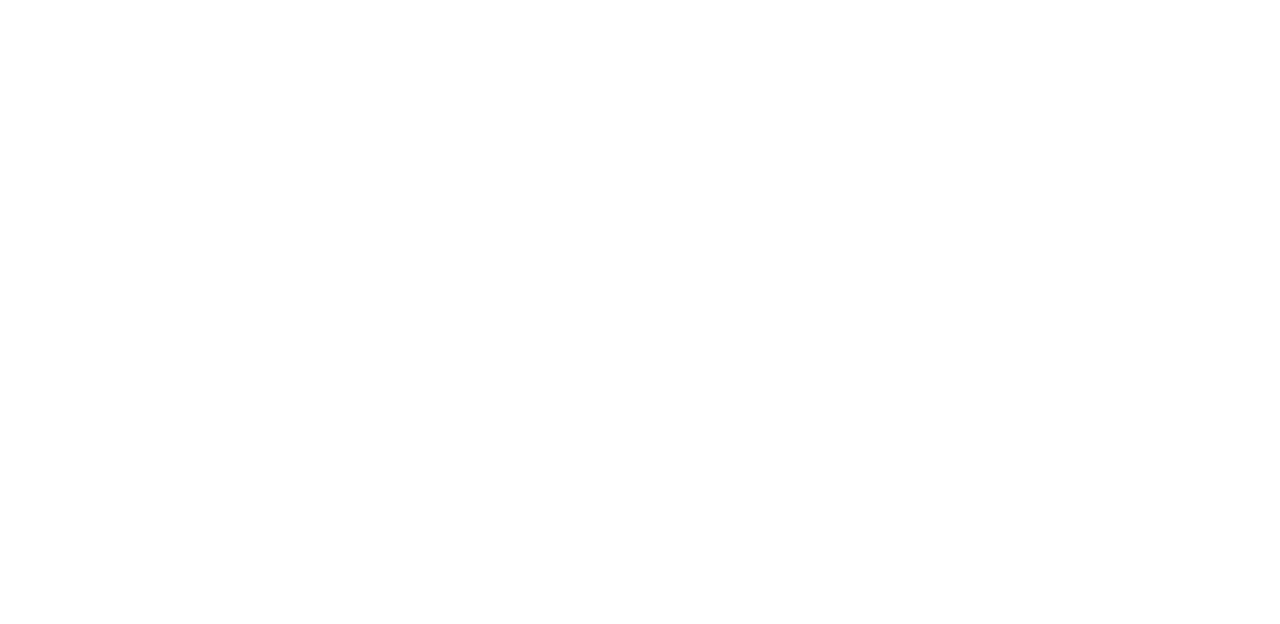
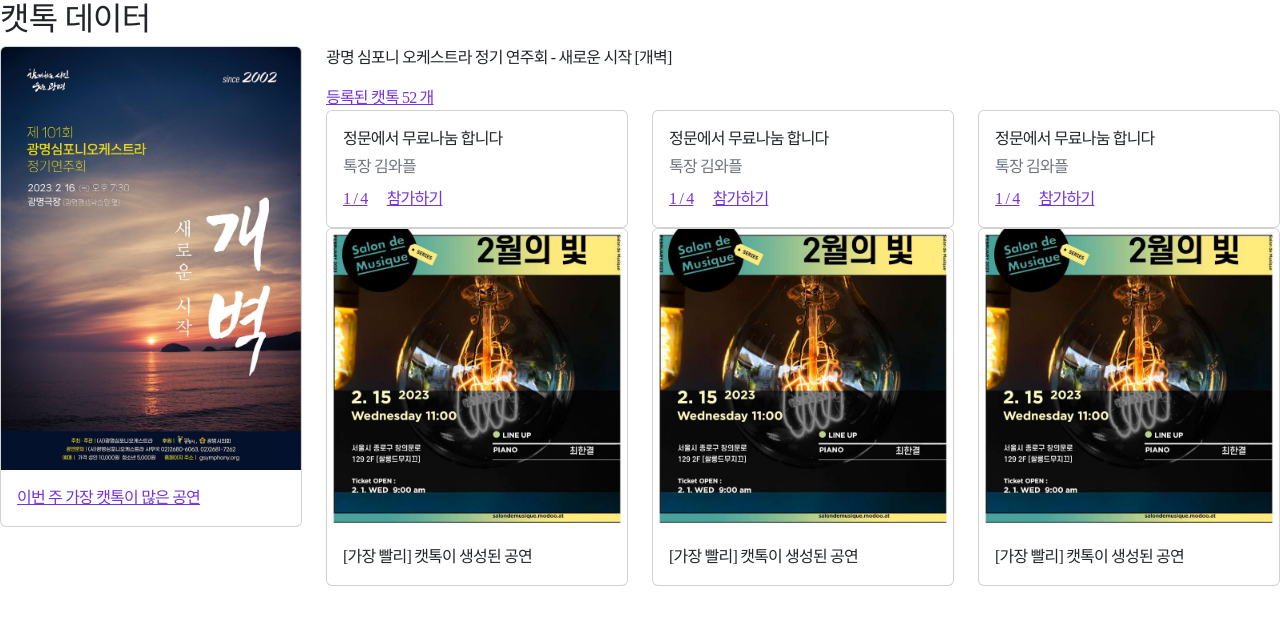
Before and after one commit to YoungBeomLee/teamproject_ticatalk, a website: page part-develop/section4-ej.html in a window 1280 px wide. Drawn offline with nearby package versions, Linux system fonts and the light colour scheme; a web font is replaced by a local one.

Commit message:
230210 이진 section4 구조 잡음

```diff
--- a/part-develop/section4-ej.html
+++ b/part-develop/section4-ej.html
@@ -8,9 +8,85 @@
   <link rel="stylesheet" href="../css/main.css">
 </head>
 <body>
-  <div class="container">
-
-  </div>
+  <section class="sec4-talkdata">
+    <div class="sec4-container">
+      <h2 class="tkt-h3">캣톡 데이터</h2>
+      <div class="sec4-content row">
+        <div class="col-3">
+          <div class="card">
+            <img src="../img/poster/sec4/sec4-Gaebyeok-kopis.jpg" class="card-img-top" alt="...">
+            <div class="card-body bg-tertiary">
+              <a href="#" class="card-text">이번 주 가장 캣톡이 많은 공연</a>
+            </div>
+          </div>
+        </div>
+        <div class="col-9">
+          <div class="row">
+            <p>광명 심포니 오케스트라 정기 연주회 - 새로운 시작 [개벽]</p>
+            <a href="#">등록된 캣톡 52 개</a>
+          </div>
+          <div class="row">
+            <div class="col">
+              <div class="card">
+                <div class="card-body">
+                  <p class="card-title">정문에서 무료나눔 합니다</p>
+                  <p class="card-subtitle mb-2 text-muted">톡장 김와플</p>
+                  <a href="#" class="card-link">1 / 4</a>
+                  <a href="#" class="card-link">참가하기</a>
+                </div>
+              </div>
+            </div>
+            <div class="col">
+              <div class="card">
+                <div class="card-body">
+                  <p class="card-title">정문에서 무료나눔 합니다</p>
+                  <p class="card-subtitle mb-2 text-muted">톡장 김와플</p>
+                  <a href="#" class="card-link">1 / 4</a>
+                  <a href="#" class="card-link">참가하기</a>
+                </div>
+              </div>
+            </div>
+            <div class="col">
+              <div class="card">
+                <div class="card-body">
+                  <p class="card-title">정문에서 무료나눔 합니다</p>
+                  <p class="card-subtitle mb-2 text-muted">톡장 김와플</p>
+                  <a href="#" class="card-link">1 / 4</a>
+                  <a href="#" class="card-link">참가하기</a>
+                </div>
+              </div>
+            </div>
+          </div>
+          <div class="row">
+            <div class="col">
+              <div class="card">
+                <img src="../img/poster/sec4/sec4-feblight-kopis.jpg" class="card-img-top" alt="...">
+                <div class="card-body">
+                  <p class="card-text">[가장 빨리] 캣톡이 생성된 공연</p>
+                </div>
+              </div>
+            </div>
+            <div class="col">
+              <div class="card">
+                <img src="../img/poster/sec4/sec4-feblight-kopis.jpg" class="card-img-top" alt="...">
+                <div class="card-body">
+                  <p class="card-text">[가장 빨리] 캣톡이 생성된 공연</p>
+                </div>
+              </div>
+            </div>
+            <div class="col">
+              <div class="card">
+                <img src="../img/poster/sec4/sec4-feblight-kopis.jpg" class="card-img-top" alt="...">
+                <div class="card-body">
+                  <p class="card-text">[가장 빨리] 캣톡이 생성된 공연</p>
+                </div>
+              </div>
+            </div>
+          </div>
+        </div>
+      </div>
+    </div>
+  </section>
   <script src="https://cdn.jsdelivr.net/npm/bootstrap@5.3.0-alpha1/dist/js/bootstrap.bundle.min.js" integrity="sha384-w76AqPfDkMBDXo30jS1Sgez6pr3x5MlQ1ZAGC+nuZB+EYdgRZgiwxhTBTkF7CXvN" crossorigin="anonymous"></script>
 </body>
 </html>
```
